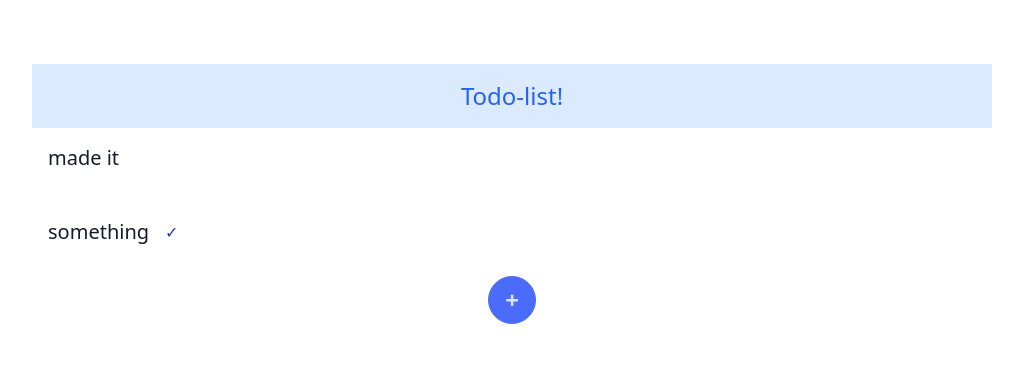
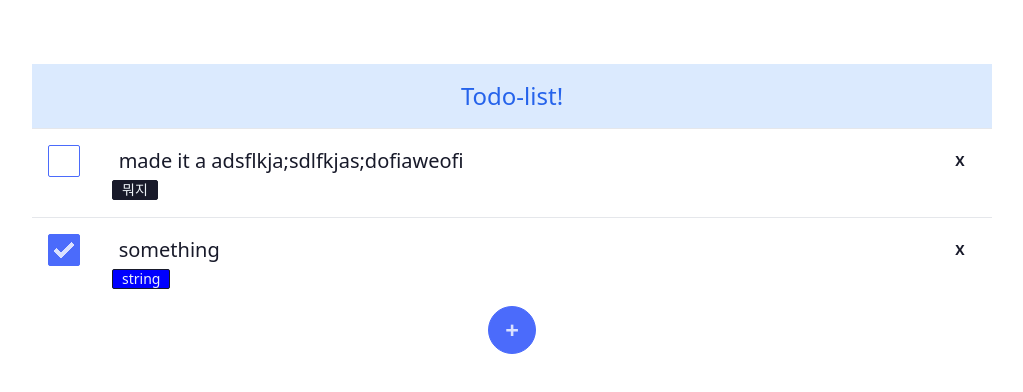
Before and after one commit to swimmingone/poomang-clone, a Next.js app: page / in a window 1280 px wide. Shown: the top 392 px of the page, without its empty margins (128-1151 px from the left). Built offline with nearby package versions, Linux system fonts and the light colour scheme.

Commit message:
feat: add todo item view

```diff
--- a/components/TodoList/TodoItem.tsx
+++ b/components/TodoList/TodoItem.tsx
@@ -6,11 +6,28 @@ interface Props {
 }
 
 const TodoItem = ({ todo }: Props) => {
-	const { title, isDone } = todo;
+	let { title, isDone, tags } = todo;
 	return (
-		<div className={'box-border flex items-center p-4'}>
-			<div className={'text-xl'}>{title}</div>
-			{isDone && <div className={'p-4 text-blue-800'}>&#x2713;</div>}
+		<div className={'box-border border-t p-4'}>
+			<div className={'flex justify-between'}>
+				<input
+					type={'checkbox'}
+					className={'checkbox checkbox-primary checkbox-lg'}
+					checked={isDone}
+				/>
+				<div className={'flex w-11/12 items-center hover:text-primary'}>
+					<div className={'flex-grow-1 pl-8 text-center text-xl'}>{title}</div>
+					{/*{isUrgent && <div className={'badge badge-sm badge-warning'}>!</div>}*/}
+				</div>
+				<button className={'btn btn-ghost btn-circle btn-sm'}>x</button>
+			</div>
+			<div className={'box-border pl-16'}>
+				{tags.map((tag) => (
+					<div key={tag.name} className={'badge'} style={{ backgroundColor: tag.color }}>
+						{tag.name}
+					</div>
+				))}
+			</div>
 		</div>
 	);
 };
--- a/components/TodoList/TodoList.tsx
+++ b/components/TodoList/TodoList.tsx
@@ -9,9 +9,9 @@ const TodoList = ({}: Props) => {
 	let todos: Array<Todo> = [
 		{
 			id: '1',
-			title: 'made it',
+			title: 'made it a adsflkja;sdlfkjas;dofiaweofi',
 			description: 'string',
-			tag: { name: 'string', textColor: 'string', backgroundColor: 'string' },
+			tags: [{ name: '뭐지', color: 'primary' }],
 			dueDate: 'string',
 			creationDate: 'string',
 			editDate: 'string',
@@ -22,7 +22,7 @@ const TodoList = ({}: Props) => {
 			id: '2',
 			title: 'something',
 			description: 'string',
-			tag: { name: 'string', textColor: 'string', backgroundColor: 'string' },
+			tags: [{ name: 'string', color: 'blue' }],
 			dueDate: 'string',
 			creationDate: 'string',
 			editDate: 'string',
--- a/types/Todo.ts
+++ b/types/Todo.ts
@@ -2,7 +2,7 @@ export type Todo = {
 	id: string;
 	title: string;
 	description: string;
-	tag: Tag;
+	tags: Array<Tag>;
 	dueDate: string;
 	creationDate: string;
 	editDate: string;
@@ -12,6 +12,5 @@ export type Todo = {
 
 export type Tag = {
 	name: string;
-	textColor: string;
-	backgroundColor: string;
+	color: string;
 };
```
